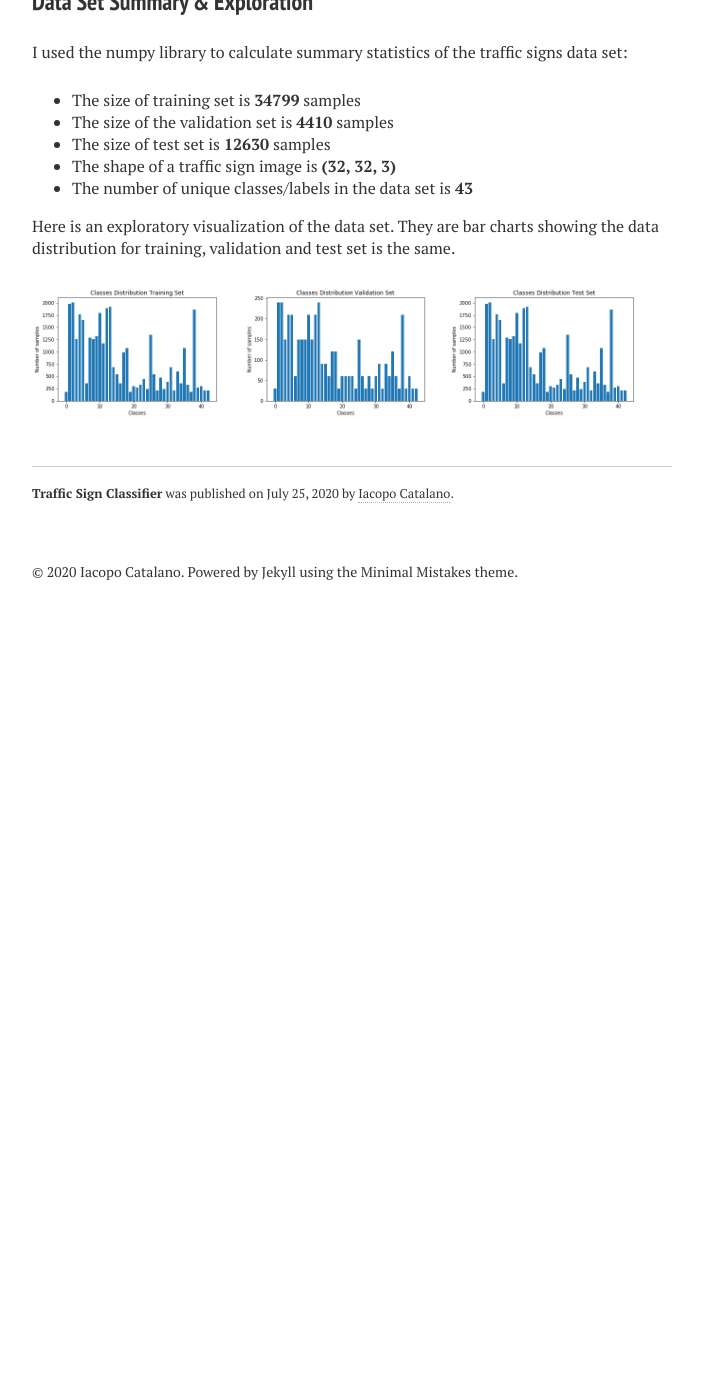
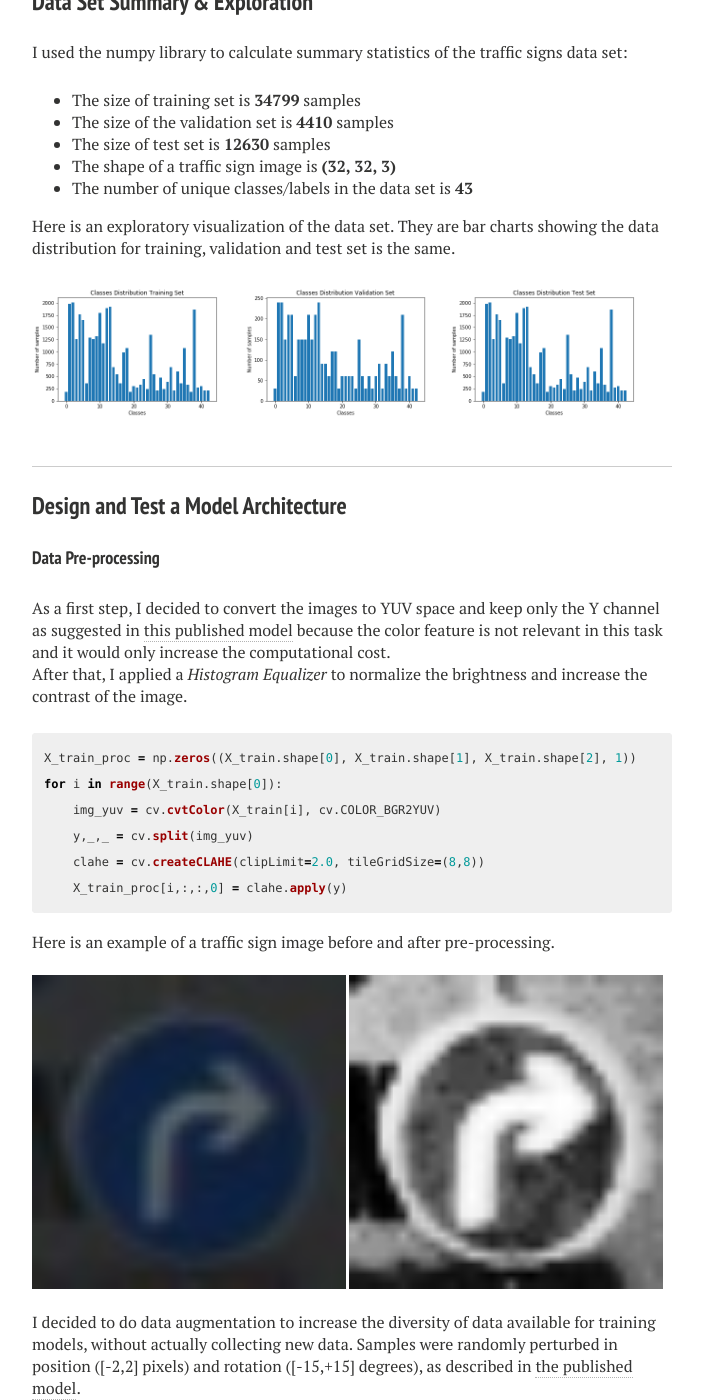
Before and after one commit to IacopomC/iacopomc.github.io, a Jekyll site: the page built from _projects/2020-07-25-traffic-sign-classifier-project.md, in a window 1280 px wide and 1400 px high, scrolled down 1281 px. Shown: the whole window, without its empty margins (288-991 px from the left). Built offline with Jekyll 4.4.1, drawn with Linux system fonts in a browser that asks for light colours; nearby versions of some CDN libraries; before the commit the page ends 1911 px from its top, so only the background shows below that; some of the changed text lies outside the part shown.

Commit message:
Write image pre processing section

````diff
--- a/_projects/2020-07-25-traffic-sign-classifier-project.md
+++ b/_projects/2020-07-25-traffic-sign-classifier-project.md
@@ -70,3 +70,53 @@ Here is an exploratory visualization of the data set. They are bar charts showin
 <img src="{{ site.url }}/assets/images/traffic-sign-classifier-project/test_classes_distribution.png" width="32%">
 
 <br/>
+
+---
+### Design and Test a Model Architecture
+
+#### Data Pre-processing
+
+As a first step, I decided to convert the images to YUV space and keep only the Y channel as suggested in [this published model](http://yann.lecun.com/exdb/publis/pdf/sermanet-ijcnn-11.pdf) because the color feature is not relevant in this task and it would only increase the computational cost.
+
+After that, I applied a *Histogram Equalizer* to normalize the brightness and increase the contrast of the image.
+
+```python
+X_train_proc = np.zeros((X_train.shape[0], X_train.shape[1], X_train.shape[2], 1))
+for i in range(X_train.shape[0]):
+    img_yuv = cv.cvtColor(X_train[i], cv.COLOR_BGR2YUV)
+    y,_,_ = cv.split(img_yuv)
+    clahe = cv.createCLAHE(clipLimit=2.0, tileGridSize=(8,8))
+    X_train_proc[i,:,:,0] = clahe.apply(y)
+```
+
+Here is an example of a traffic sign image before and after pre-processing.
+
+<br/>
+
+<img src="{{ site.url }}/assets/images/traffic-sign-classifier-project/original.jpg" width="49%">
+<img src="{{ site.url }}/assets/images/traffic-sign-classifier-project/processed.jpg" width="49%">
+
+<br/>
+
+I decided to do data augmentation to increase the diversity of data available for training models, without actually collecting new data. Samples were randomly perturbed in position ([-2,2] pixels) and rotation ([-15,+15] degrees), as described in [the published model](http://yann.lecun.com/exdb/publis/pdf/sermanet-ijcnn-11.pdf).
+
+Here is an example of an original image and an augmented image:
+
+<br/>
+
+<img src="{{ site.url }}/assets/images/traffic-sign-classifier-project/original.jpg" width="49%">
+<img src="{{ site.url }}/assets/images/traffic-sign-classifier-project/augmented_img.jpg" width="49%">
+
+<br/>
+
+The difference between the original data set and the augmented data set is an increment in the number of images, which now have only one channel.
+
+Following, I normalized the image data because it makes convergence faster while training the network.
+
+```python
+X_train_proc = (aug_X_train - np.mean(aug_X_train))/np.std(aug_X_train)
+X_valid_proc = (X_valid_proc - np.mean(X_valid_proc))/np.std(X_valid_proc)
+X_test_proc = (X_test_proc - np.mean(X_test_proc))/np.std(X_test_proc)
+```
+
+As a last step, I shuffled the training set otherwise the ordering of the data might have an effect on how well the network trains.
````
Also changed, not shown: assets/images/traffic-sign-classifier-project/augmented_img.jpg (added), assets/images/traffic-sign-classifier-project/original.jpg (added), assets/images/traffic-sign-classifier-project/processed.jpg (added).
